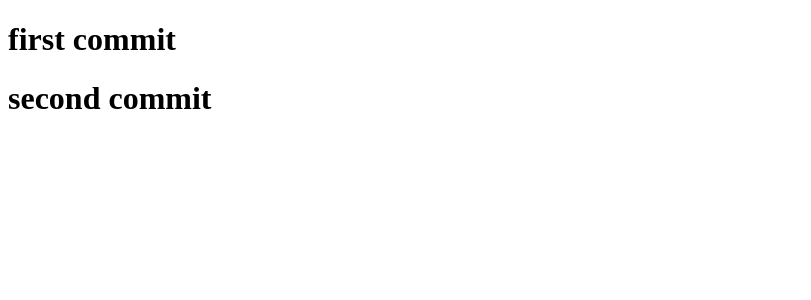
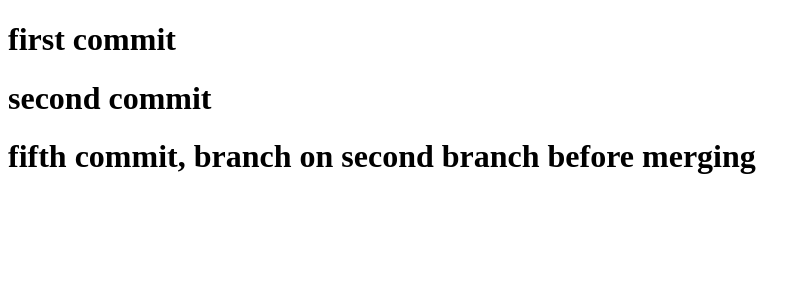
Before and after one commit to ramakotaiah12/general-understanding, a React (Create React App) app: page / in a window 1280 px wide. Shown: the top 300 px of the page, without its empty margins (0-811 px from the left). Built offline with nearby package versions, Linux system fonts and the light colour scheme.

Commit message:
fifth commit: branch on second branch before merging
>created branch on second branch before merging
> update app.js file h1 element
>h1 element is fifth commit, branch on second branch before merging

```diff
--- a/src/App.js
+++ b/src/App.js
@@ -4,6 +4,7 @@ function App() {
     <div className="App">
       <h1>first commit</h1>
       <h1>second commit</h1>
+      <h1>fifth commit, branch on second branch before merging</h1>
     </div>
   );
 }
```
